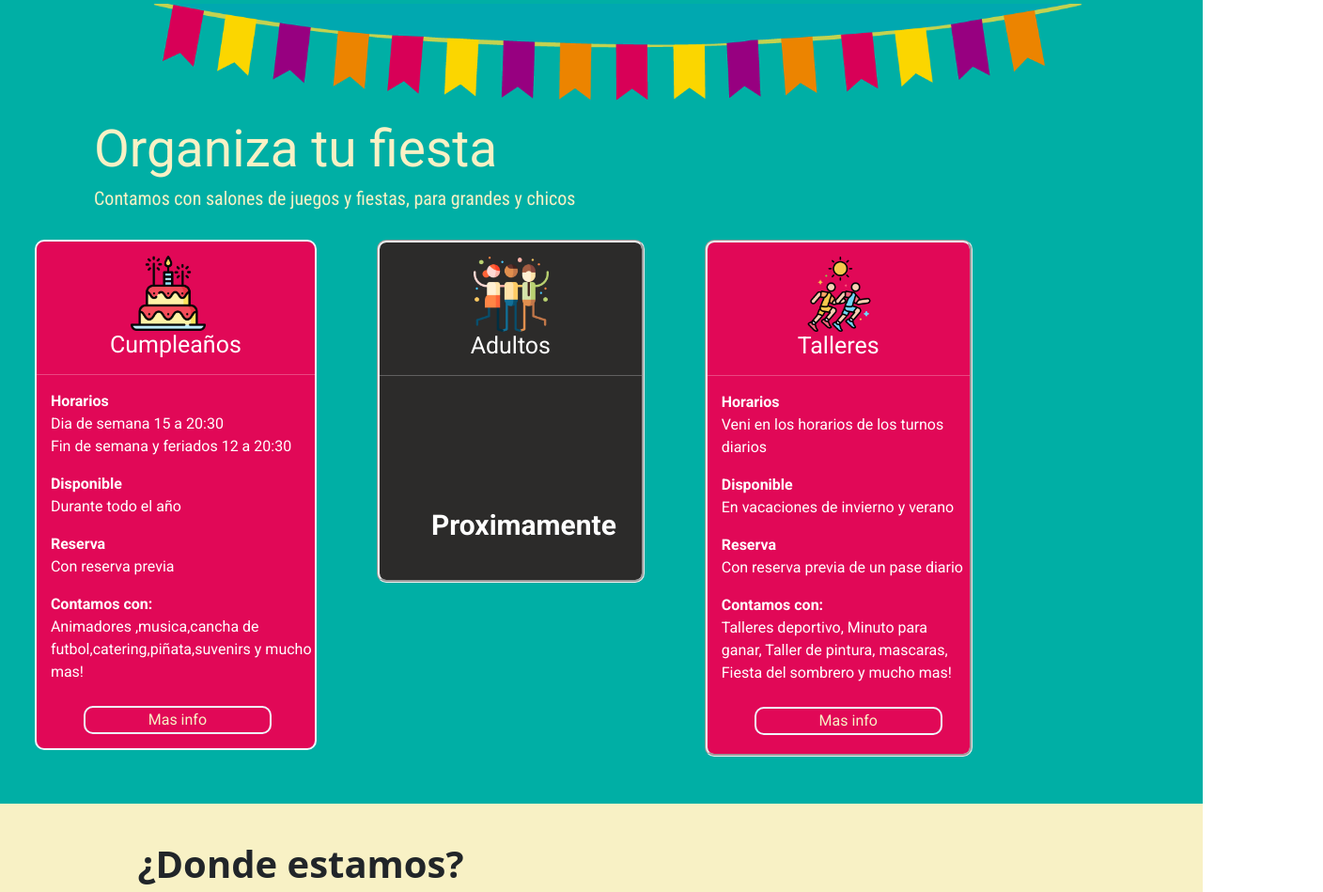
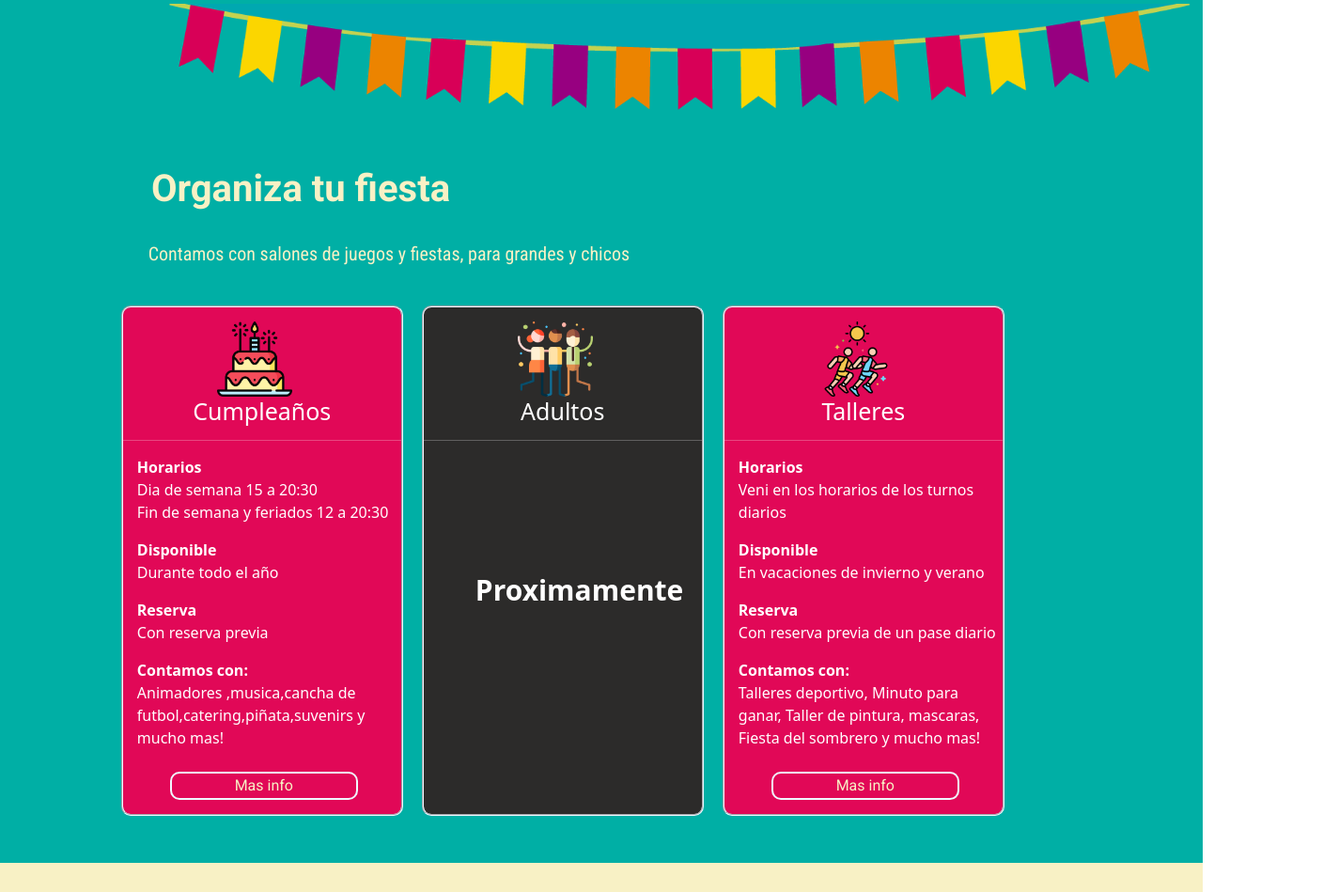
Before and after one commit to tomasgutierrez258/repo_pelotero, a plain HTML site: page index.html in a window 1280 px wide. Shown: the part 1373-2322 px from the top of the page at 94% size, 1408 px wide, since content can reach past the window. Drawn offline with nearby package versions, Linux system fonts and the light colour scheme.

Commit message:
servicio listo

```diff
--- a/index.html
+++ b/index.html
@@ -138,16 +138,22 @@
 
 
 <section id="servicios">
-  <img src="img/banderines.png" class="img-fluid" alt="..." >
-  <div class="servicios-content">
-    <div class="servicios-content-info">
-   <h1>Organiza tu fiesta</h1>
-   <h3>Contamos con salones de juegos y fiestas, para grandes y chicos</h3><br>
+  <div class="col-md-12 banderines">
+    <img src="img/banderines.png"  alt="..." width="110%"  style="display:block ;justify-content: center;margin: 0;">
+  </div>
 
-   <div class="container">
-    <div class="col-md-10 row align-items-start ">
+<div class="col-md-6 servicios-content-info">
+  <h1><b>Organiza tu fiesta</b></h1>
+</div>
+<div class="col-md-8 servicios-content-info">
+  <p>Contamos con salones de juegos y fiestas, para grandes y chicos</p><br>
+</div>
 
-        <div class="col-md-4 cumpleaños">
+
+   <div class="container-servicios">
+    <div class="col-md-12 row align-items-start ">
+
+        <div class="col-md-3 cumpleaños">
           <div class="card-cumpleaños" >
             <img src="img/cumple.png" class="card-img-top" alt="pelotero" >
             <h5 class="card-body-cumple">Cumpleaños</h5>
@@ -164,7 +170,7 @@
 
 
 
-        <div class="col-md-4 adultos">
+        <div class="col-md-3 adultos">
           <div class="card-adultos" >
             <img src="img/adultos_1.png" class="card-img-top" alt="pelotero" >
             <div class="card-body">
@@ -194,14 +200,8 @@
 
       </div>
     </div>
-
-
     </div>
-
-
   </div>
-  </div>
-</div>
     </section>
 
 
--- a/style.css
+++ b/style.css
@@ -227,40 +227,39 @@ padding-bottom: 100px;
 #servicios{
   background: #00AFA5;
 }
+
 .servicios-content-info h1{
-  margin-left: 100px;
   color: #F8F1C5;
   font-family: "Roboto", sans-serif;
-  font-size: 55px;
-  max-width: 1300px;
-  height: 100%;
+  font-size: 40px;
+  text-align: center;
+  padding-top: 40px;
+  margin-bottom: 30px;
 }
-.servicios-content-info h3{
-  margin-left: 100px;
+.servicios-content-info p{
   color: #F8F1C5;
   font-family: "Roboto Condensed", sans-serif;
   font-size: 20px;
-  max-width: 1300px;
+  text-align: center;
+ padding-right: 3%;
 }
 
 .servicios-content{
   padding-bottom: 50px;
   font-family: "Roboto", sans-serif;
-  max-width: 1300px;
-  margin: 0 auto;
-
+}
+.container-servicios{
+  display: block;
+  justify-content: center;
+  padding-bottom: 50px;
 }
 .align-items-start{
-
-
-}
-.container text-center-card{
-  display: flex;
-
+  margin-right: 5px;
 }
 .cumpleaños{
-  display: flex;
-  justify-content: right;
+  display: block;
+  justify-content: center;
+  padding-left: 11%;
 }
  .card-cumpleaños{
   width: 300px;
@@ -268,23 +267,18 @@ padding-bottom: 100px;
   border-radius: 10px;
   padding-bottom: 15px;
   border: 2px solid aliceblue;
-  max-width: 1300px;
-  height: 100%;
+  border-style: groove;
 }
  .card-img-top{
   width: 80px;
   margin-left: 100px;
-  max-width: 1300px;
   padding-top: 15px;
 }
 
 .card-body-cumple{
   color: white;
   text-align: center;
-  margin: auto;
   font-size: 25px;
-  max-width: 1300px;
-
 }
 .boton-cumple{
   font-family: "Roboto", sans-serif;
@@ -296,36 +290,34 @@ padding-bottom: 100px;
   color: #F8F1C5;
   width: 200px;
   border: 2px solid aliceblue;
-  max-width: 1300px;
 
 }
 .adultos{
-  display: flex;
+  display: block;
   justify-content: center;
+  padding-left: 11%;
 }
 .card-adultos{
   width: 300px;
   background: #2C2B2A;
-  margin-left: 40px;
   border-radius: 10px;
+  padding-bottom: 200px;
+  border: 2px solid aliceblue;
   border-style: groove;
-  padding-bottom: 20px;
-  max-width: 1300px;
-  height: 100%;
 }
 .talleres{
-  display: flex;
-  justify-content: left;
+  display: block;
+  justify-content: center;
+  padding-left: 11%;
 }
 .card-taller{
   width: 300px;
   background: #E10857;
-  margin-left: 40px;
   border-radius: 10px;
+  padding-bottom: 15px;
+  border: 2px solid aliceblue;
   border-style: groove;
-  padding-bottom: 20px;
-  max-width: 1300px;
-  height: 100%;
+
 }
 
 
@@ -334,7 +326,7 @@ padding-bottom: 100px;
   background: #F8F1C5;
 }
 .donde-estamos{
-  text-align: center;
+text-align: center;
 padding-top: 40px;
 margin-bottom: 30px;
 }
```
